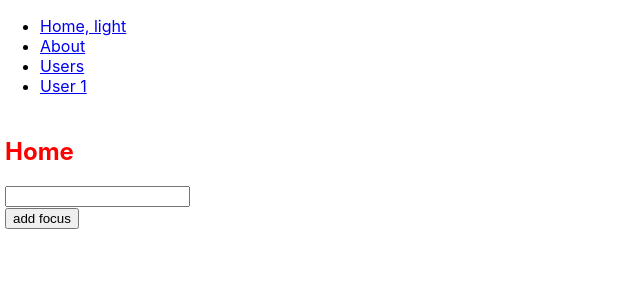
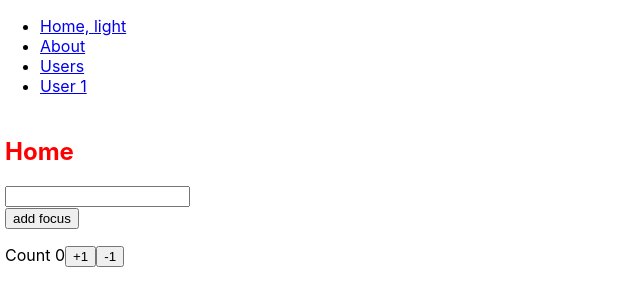
Before and after one commit to Grumbash/react-lessons, a React (Create React App) app: page / in a window 1280 px wide. Shown: the top 306 px of the page, without its empty margins (0-640 px from the left). Built offline with nearby package versions, Linux system fonts and the light colour scheme.

Commit message:
add react-redux

```diff
--- a/src/App.js
+++ b/src/App.js
@@ -1,5 +1,8 @@
 import React, { useState } from "react";
 import { BrowserRouter as Router } from "react-router-dom";
+import { Provider } from "react-redux";
+
+import store from "./redux/store";
 import { Context } from "./context";
 import Body from "./components/Body";
 
@@ -14,7 +17,9 @@ export default function App() {
   return (
     <Context.Provider value={ctx}>
       <Router>
-        <Body></Body>
+        <Provider store={store}>
+          <Body></Body>
+        </Provider>
       </Router>
     </Context.Provider>
   );
--- a/src/pages/index.js
+++ b/src/pages/index.js
@@ -1,7 +1,11 @@
 import React, { useContext, useRef } from "react";
 import { Context } from "../context";
+import { increment } from "../redux/actions";
+import { useSelector, useDispatch } from "react-redux";
 
 function Home() {
+  const count = useSelector((state) => state.count);
+  const dispatch = useDispatch();
   const myRef = useRef();
   const context = useContext(Context);
 
@@ -10,11 +14,25 @@ function Home() {
     myRef.current.value = "LOL";
   };
 
+  const handleIncrementClick = () => {
+    const actionIncrement = increment(count);
+    dispatch(actionIncrement);
+  };
+
+  const handleDecrementClick = () => {
+    dispatch({ type: "DECREMENT" });
+  };
+
   return (
     <div style={{ padding: "5px" }}>
       <h2 style={{ color: "red" }}>Home</h2>
       <input ref={myRef} style={{ display: "block" }} />
       <button onClick={handleClick}>add focus</button>
+      <p>
+        <span>Count {count}</span>
+        <button onClick={handleIncrementClick}>+1</button>
+        <button onClick={handleDecrementClick}>-1</button>
+      </p>
     </div>
   );
 }
--- a/src/redux/actions.js
+++ b/src/redux/actions.js
@@ -1,6 +1,6 @@
-export const increment = (count) => {
+export const increment = (arg) => {
   return {
     type: "INCREMENT",
-    payload: count,
+    payload: arg + 1,
   };
 };
--- a/src/redux/reducers.js
+++ b/src/redux/reducers.js
@@ -3,10 +3,13 @@ const initialState = {
 };
 
 const countReducer = (state = initialState, action) => {
+  console.log(action);
+
   switch (action.type) {
     case "INCREMENT":
       return { ...state, count: action.payload };
-
+    case "DECREMENT":
+      return { count: state.count - 1 };
     default:
       return state;
   }
```
